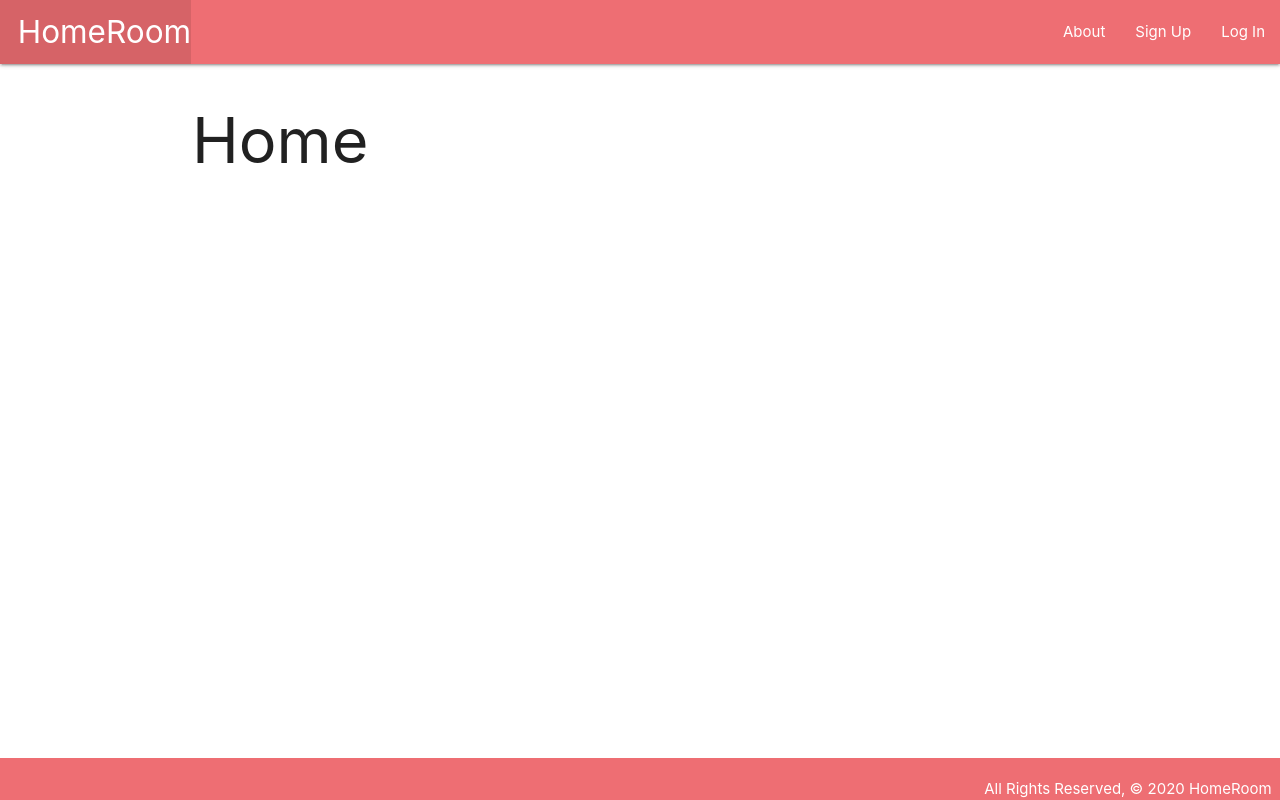
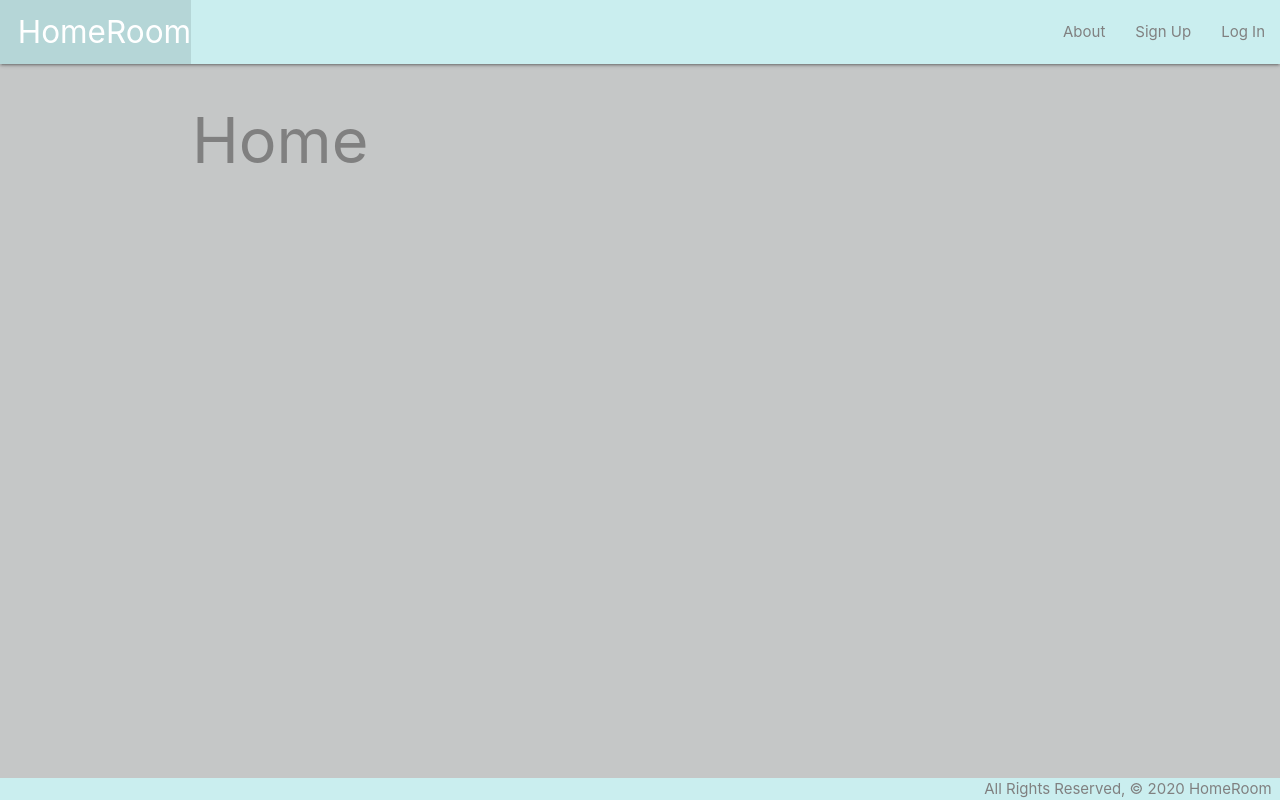
Before and after one commit to MarcialBot/HomeRoom, a Django app: page / in a window 1280 px wide. Run offline with Django 3.2, Linux system fonts and the light colour scheme.

Commit message:
added bg color and logo

```diff
--- a/main_app/static/css/style.css
+++ b/main_app/static/css/style.css
@@ -1,14 +1,31 @@
 body {
+    background-color:#C5C7C7;
     display: flex;
     min-height: 100vh;
     flex-direction: column;
+    color: gray;
 }
 
 main {
     flex: 1 0 auto;
 }
 
-footer {
+nav{
+    background-color: #CAEEEF;
+    height: auto;
+    color: gray;
+}
+
+nav li a {
+    color: gray;
+    display: flex;
+    flex-direction: row;
+}
+
+
+footer.page-footer {
+    background-color: #CAEEEF;
     padding-top: 0;
     text-align: right;
+    color: gray
 }
```
Also changed, not shown: main_app/static/images/HomeRoomLogo2.png (added).
